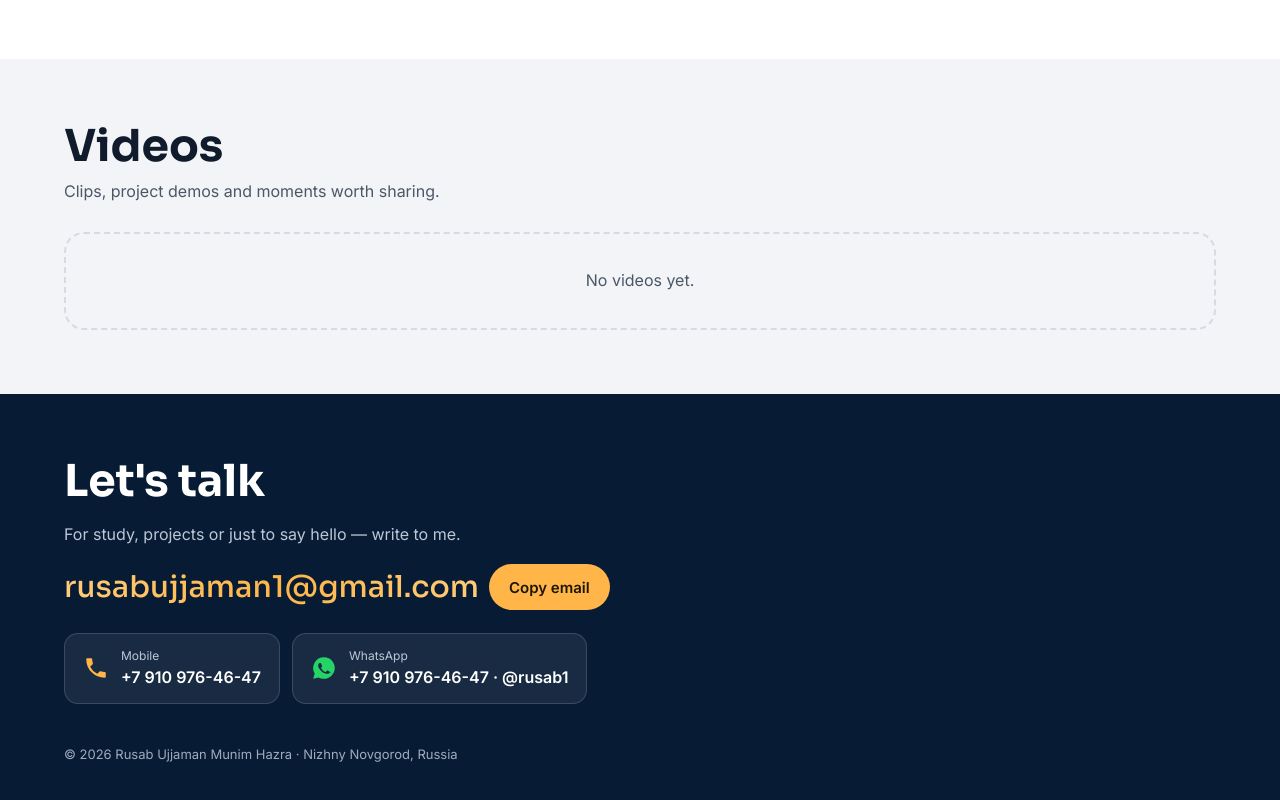
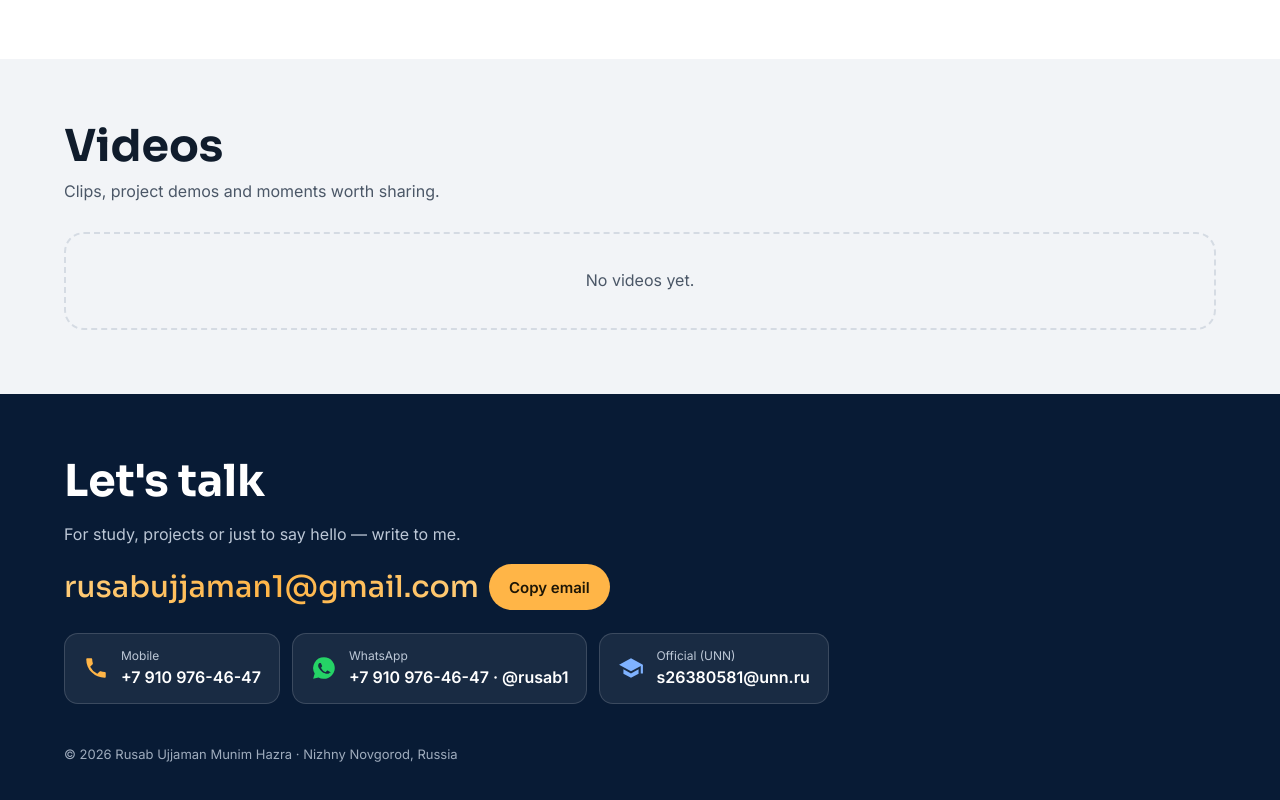
Before and after one commit to rusabujjaman/rusabujjaman.github.io, a plain HTML site: page index.html in a window 1280 px wide. Shown: the part 2860-3660 px from the top of the page. Drawn offline with Linux system fonts and the light colour scheme.

Commit message:
Add official university email
Co-Authored-By: Claude Opus 5.5 <noreply@anthropic.com>
Claude-Session: https://claude.ai/code/session_01VSeKhaJyHWcq2KWSMNHZv2

```diff
--- a/index.html
+++ b/index.html
@@ -275,6 +275,7 @@ dialog::backdrop{background:#0009}
   <div class="clinks">
     <a class="clink" href="tel:+79109764647"><svg viewBox="0 0 24 24" fill="#ffb547"><path d="M6.6 10.8a15.1 15.1 0 0 0 6.6 6.6l2.2-2.2c.3-.3.7-.4 1-.2 1.1.4 2.3.6 3.6.6.6 0 1 .4 1 1V20c0 .6-.4 1-1 1A17 17 0 0 1 3 4c0-.6.4-1 1-1h3.5c.6 0 1 .4 1 1 0 1.3.2 2.5.6 3.6.1.3 0 .7-.2 1l-2.3 2.2z"/></svg><span><small>Mobile</small><b>+7 910 976-46-47</b></span></a>
     <a class="clink" href="https://wa.me/79109764647" target="_blank" rel="noopener"><svg viewBox="0 0 24 24" fill="#25d366"><path d="M12 2a10 10 0 0 0-8.6 15.1L2 22l5-1.3A10 10 0 1 0 12 2zm5.3 14.1c-.2.6-1.3 1.2-1.8 1.3-.5 0-1 .2-3.2-.7-2.7-1.1-4.4-3.9-4.6-4.1-.1-.2-1.1-1.4-1.1-2.7s.7-2 .9-2.2c.3-.3.5-.3.7-.3h.5c.2 0 .4 0 .6.5l.9 2.1c.1.2.1.4 0 .5l-.4.6-.4.4c-.1.2-.3.3-.1.6.2.3.8 1.3 1.6 2.1 1.1 1 2 1.3 2.3 1.4.3.1.5.1.6-.1l.9-1c.2-.3.4-.2.6-.1l2 1c.3.1.5.2.5.3.1.1.1.6-.1 1.2z"/></svg><span><small>WhatsApp</small><b>+7 910 976-46-47 · @rusab1</b></span></a>
+  <a class="clink" href="mailto:s26380581@unn.ru"><svg viewBox="0 0 24 24" fill="#7fb2ff"><path d="M12 3 1 9l11 6 9-4.9V17h2V9L12 3zM5 13.2v4L12 21l7-3.8v-4L12 17l-7-3.8z"/></svg><span><small>Official (UNN)</small><b>s26380581@unn.ru</b></span></a>
   </div>
   <p class="small" style="margin-top:40px">© 2026 Rusab Ujjaman Munim Hazra · Nizhny Novgorod, Russia</p>
 </div></footer>
```
